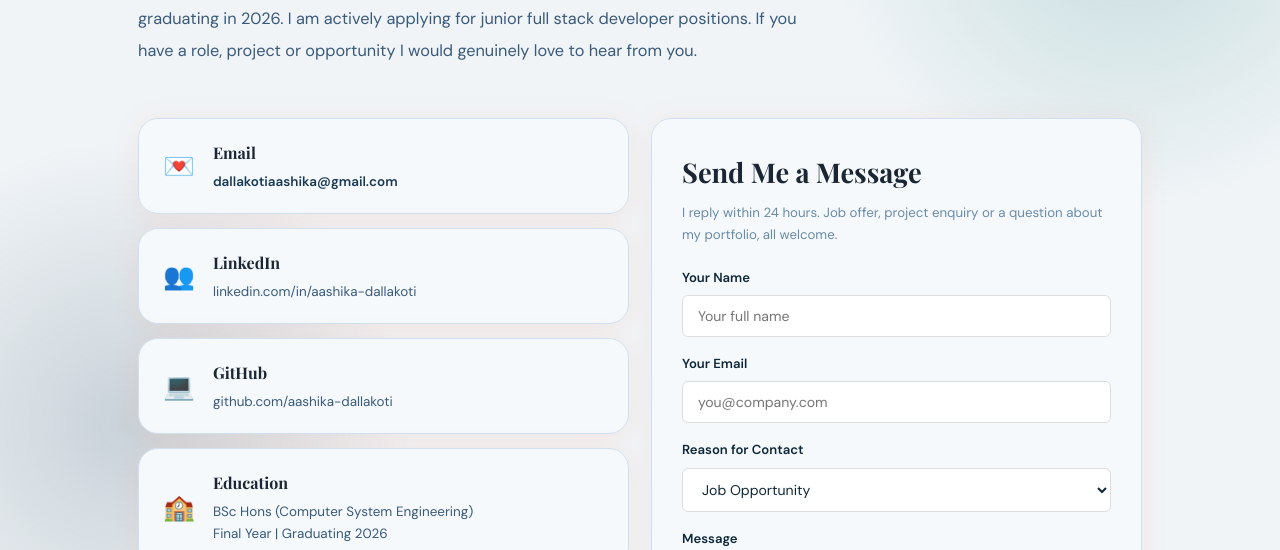
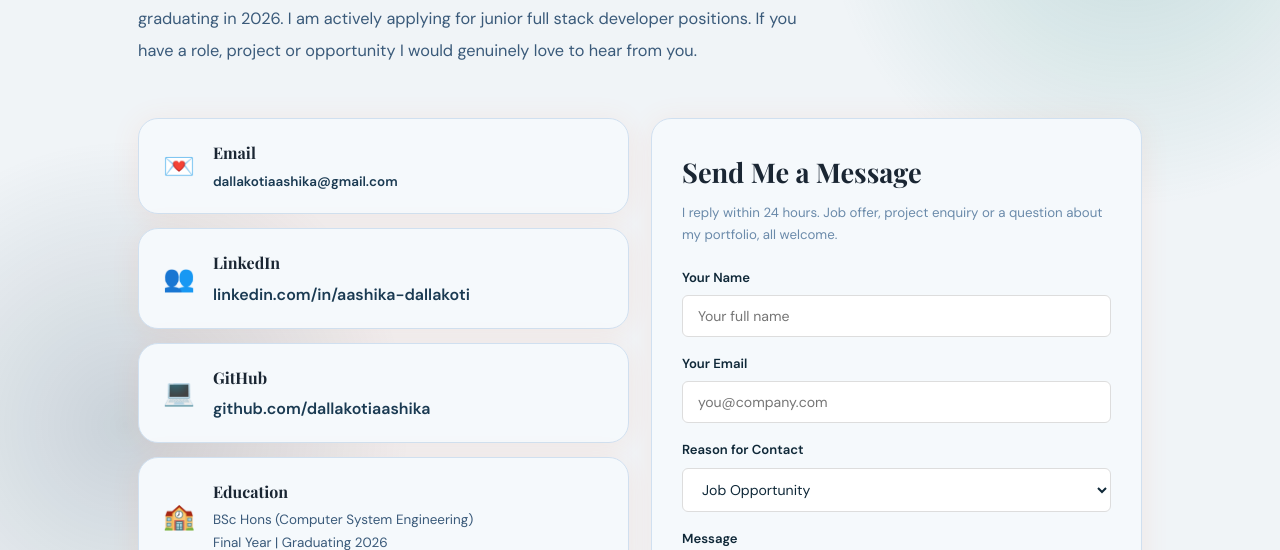
Before and after one commit to dallakotiaashika/portfolio, a plain HTML site: page contact.html in a window 1280 px wide. Shown: the part 250-800 px from the top of the page. Drawn offline with nearby package versions, Linux system fonts and the light colour scheme; a web font is replaced by a local one.

Commit message:
url updates

```diff
--- a/contact.html
+++ b/contact.html
@@ -39,11 +39,14 @@
         </div>
         <div class="card card-body ci-card">
           <div class="ci-icon">&#128101;</div>
-          <div><h4>LinkedIn</h4><p>linkedin.com/in/aashika-dallakoti</p></div>
+          <div><h4>LinkedIn</h4>
+            <a href="https://www.linkedin.com/in/aashika-dallakoti-070478340/" target="_blank" rel="noopener noreferrer">linkedin.com/in/aashika-dallakoti</a></div>
         </div>
         <div class="card card-body ci-card">
           <div class="ci-icon">&#128187;</div>
-          <div><h4>GitHub</h4><p>github.com/aashika-dallakoti</p></div>
+          <div><h4>GitHub</h4>
+            <a href="https://github.com/dallakotiaashika" target="_blank" >github.com/dallakotiaashika</a>
+          </div>
         </div>
         <div class="card card-body ci-card">
           <div class="ci-icon">&#127979;</div>
```
